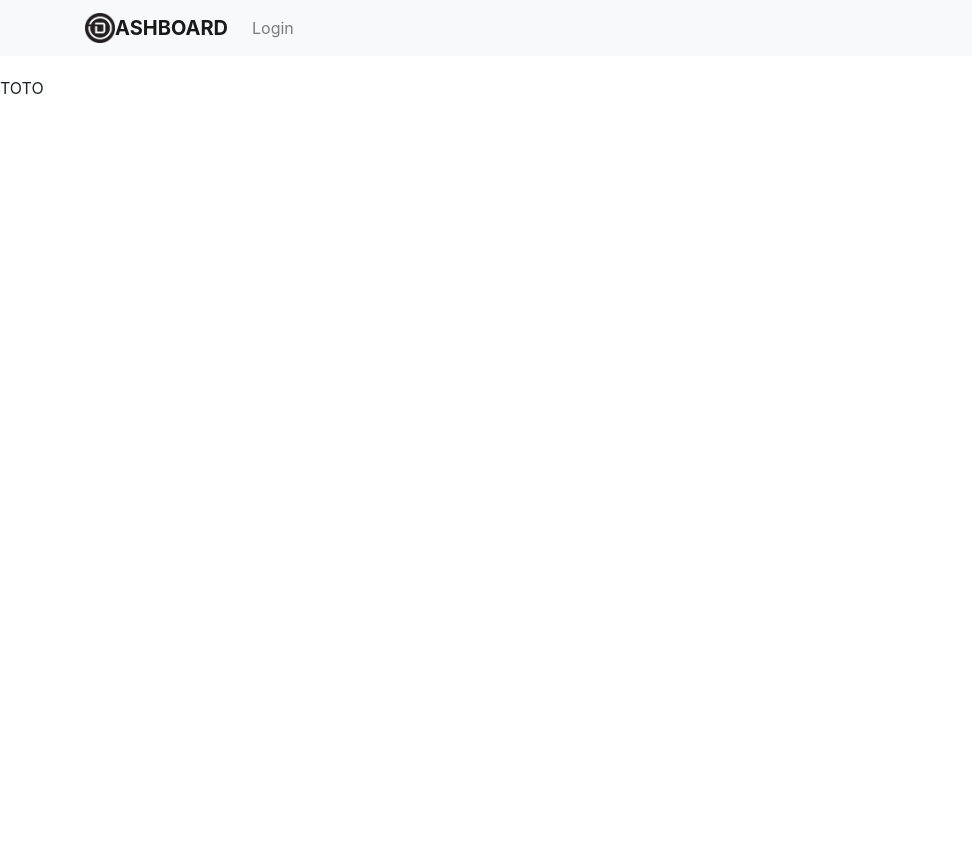
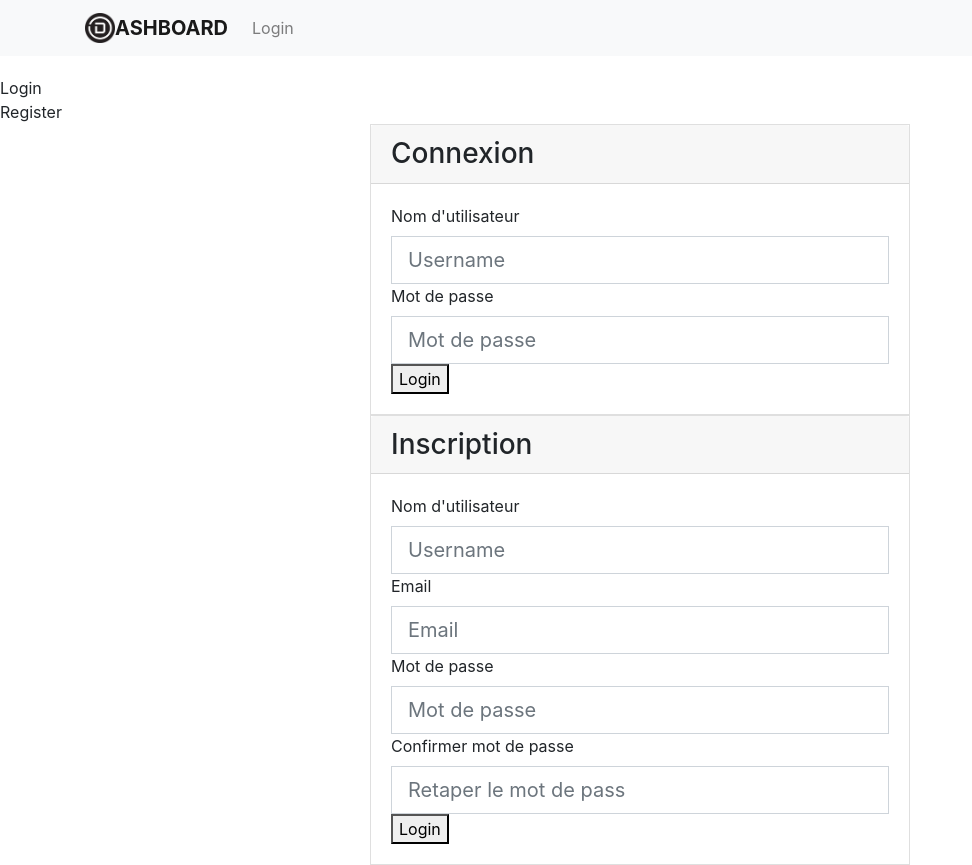
Before and after one commit to Melliti/Dashboard, a React (Create React App) app in the folder front/: page /login in a window 1280 px wide. Shown: the whole page, without its empty margins (0-972 px from the left). Before the commit the page ends 800 px from the top, so only its background shows below. Built offline with nearby package versions, Linux system fonts and the light colour scheme.

Commit message:
[FRONT][EDIT] Auth view with login & register form

```diff
--- a/front/src/Auth.js
+++ /dev/null
@@ -1,13 +0,0 @@
-import React, { Component, Fragment } from 'react';
-
-class Auth extends Component {
-    render() {
-        return (
-            <Fragment>
-                <p>TOTO</p>
-            </Fragment>
-        )
-    }
-}
-
-export default Auth
--- a/front/src/Home.js
+++ b/front/src/Home.js
@@ -2,7 +2,7 @@ import React, { Component } from 'react';
 import { BrowserRouter as Router, Route, /*Link*/ } from "react-router-dom";
 import Widgets from './widgets/Widgets';
 import Nav from './Nav'
-import Auth from './Auth'
+import Auth from './authentication/Auth'
 
 class App extends Component {
 
--- /dev/null
+++ b/front/src/authentication/Auth.js
@@ -0,0 +1,27 @@
+import React, { Component, Fragment } from 'react';
+import Login from './Login'
+import Register from './Register'
+
+
+class Auth extends Component {
+    render() {
+        return (
+            <Fragment>
+                <div className="root-container">
+                    <div className="box-container">
+                        <div className="controller">
+                        Login
+                        </div>
+                        <div className="controller">
+                        Register
+                        </div>
+                        <Login />
+                        <Register />
+                    </div>
+                </div>
+            </Fragment>
+        )
+    }
+}
+
+export default Auth
--- /dev/null
+++ b/front/src/authentication/Login.js
@@ -0,0 +1,55 @@
+import React, { Component } from 'react';
+
+
+class Login extends Component {
+    constructor (props) {
+        super(props);
+        this.state = {
+
+        };
+    }
+
+    submitLogin(e) {
+
+    }
+
+    render() {
+        return(
+            <div className="container">
+            <div className="row">
+
+                <div className="col-md-12">
+
+                    <div className="row">
+                        <div className="col-md-6 mx-auto">
+
+                            <div className="card rounded-0">
+                                <div className="card-header">
+                                    <h3 className="mb-0">Connexion</h3>
+                                </div>
+
+                                <div className="card-body">
+
+                                    <label htmlFor="username">Nom d'utilisateur</label>
+                                    <input className="form-control form-control-lg rounded-0" type="text" name="username" placeholder="Username" />
+
+                                    <label htmlFor="password">Mot de passe</label>
+                                    <input className="form-control form-control-lg rounded-0" type="password" name="password" placeholder="Mot de passe" />
+
+                                    <button type="button" className="login-btn" onClick={this.submitLogin.bind(this)}>Login</button>
+                                </div>
+
+                            </div>
+                        </div>
+
+                    </div>
+
+                </div>
+            </div>
+        </div>
+        );
+    }
+}
+
+
+export default Login
--- /dev/null
+++ b/front/src/authentication/Register.js
@@ -0,0 +1,61 @@
+import React, { Component } from 'react';
+
+
+class Register extends Component {
+    constructor (props) {
+        super(props);
+        this.state = {
+
+        };
+    }
+
+    submitRegister(e) {
+
+    }
+
+    render() {
+        return (
+        <div className="container">
+            <div className="row">
+
+                <div className="col-md-12">
+
+                    <div className="row">
+                        <div className="col-md-6 mx-auto">
+
+                            <div className="card rounded-0">
+                                <div className="card-header">
+                                    <h3 className="mb-0">Inscription</h3>
+                                </div>
+
+                                <div className="card-body">
+
+                                    <label htmlFor="username">Nom d'utilisateur</label>
+                                    <input className="form-control form-control-lg rounded-0" type="text" name="username" placeholder="Username" />
+
+                                    <label htmlFor="email">Email</label>
+                                    <input className="form-control form-control-lg rounded-0" type="text" name="username" placeholder="Email" />
+
+                                    <label htmlFor="password">Mot de passe</label>
+                                    <input className="form-control form-control-lg rounded-0" type="password" name="password" placeholder="Mot de passe" />
+
+                                    <label htmlFor="password confirm">Confirmer mot de passe</label>
+                                    <input className="form-control form-control-lg rounded-0" type="password" name="password" placeholder="Retaper le mot de pass" />
+
+                                    <button type="button" className="login-btn" onClick={this.submitRegister.bind(this)}>Login</button>
+                                </div>
+
+                            </div>
+                        </div>
+
+                    </div>
+
+                </div>
+            </div>
+        </div>
+        );
+    }
+}
+
+
+export default Register
```
Also changed, not shown: 1 other file (tests, documents, lock files or other folders).
